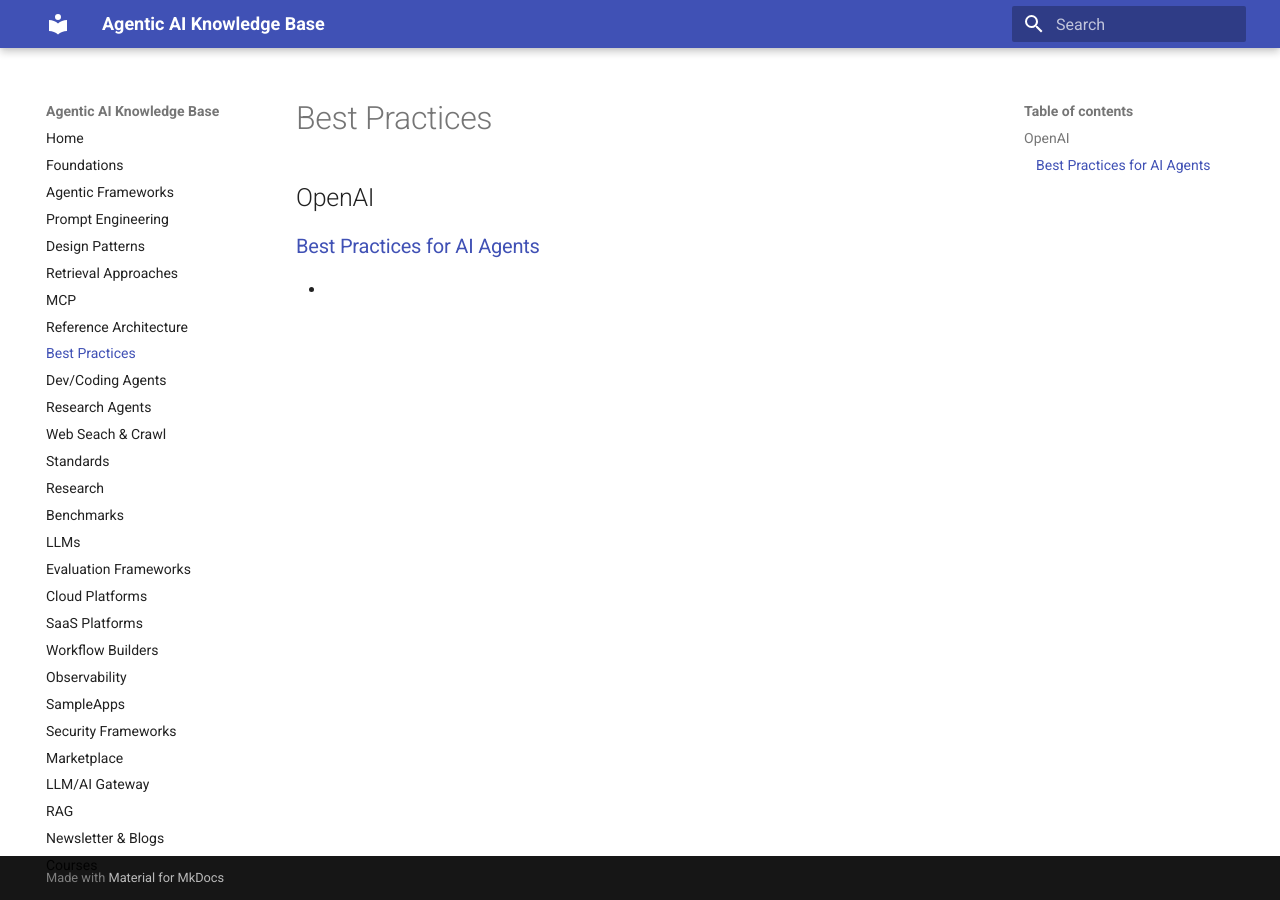
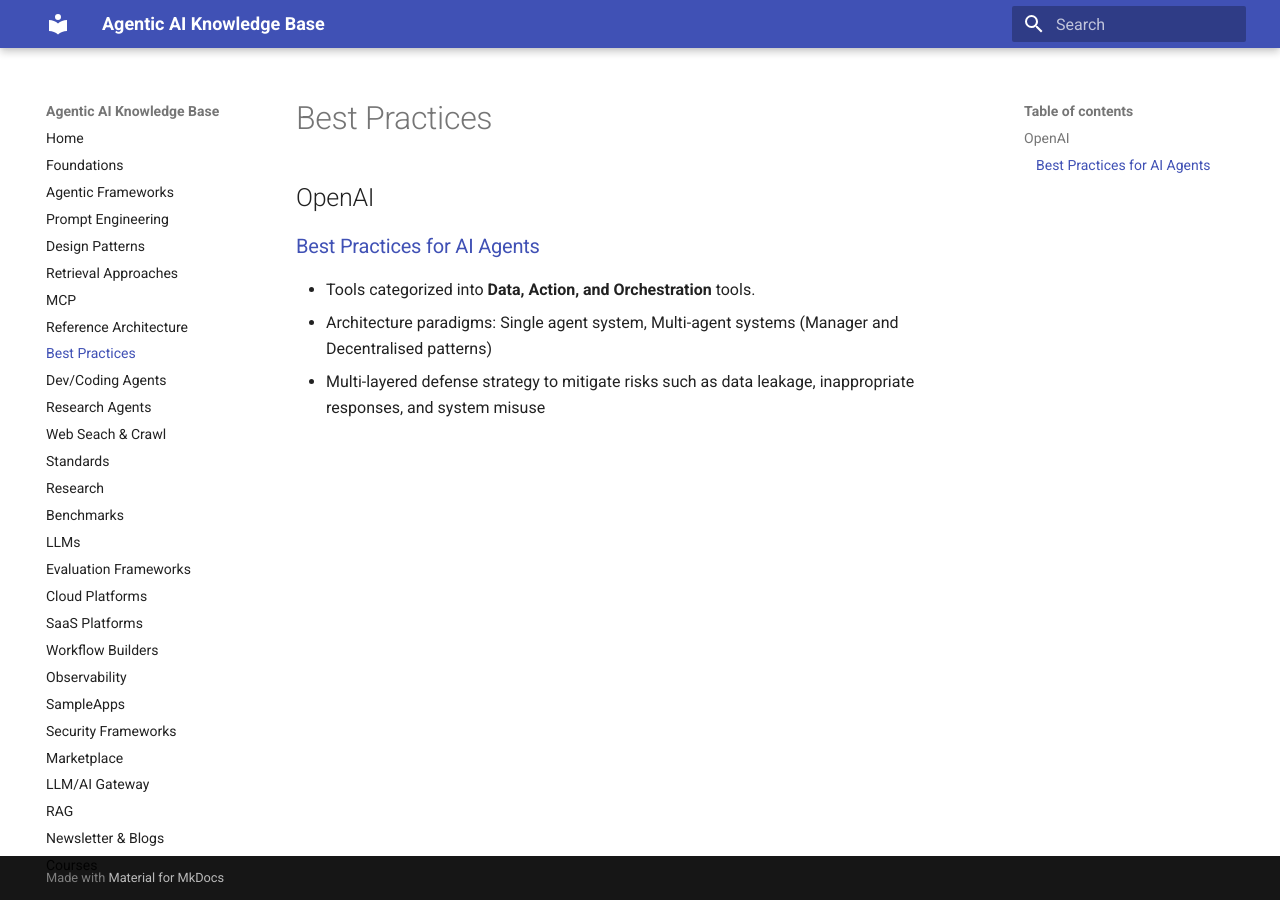
Before and after one commit to ankurkumarz/agentic-ai-knowledge-base, an MkDocs documentation site: the page built from docs/BestPractices/README.md, in a window 1280 px wide. Built offline with MkDocs 1.6.1 and Material for MkDocs 9.7.7, drawn with Linux system fonts in a browser that asks for light colours.

Commit message:
Update README.md

```diff
--- a/docs/BestPractices/README.md
+++ b/docs/BestPractices/README.md
@@ -2,4 +2,6 @@
 
 ### [Best Practices for AI Agents](https://cdn.openai.com/business-guides-and-resources/a-practical-guide-to-building-agents.pdf)
 
--
+- Tools categorized into **Data, Action, and Orchestration** tools.
+- Architecture paradigms: Single agent system, Multi-agent systems (Manager and Decentralised patterns)
+- Multi-layered defense strategy to mitigate risks such as data leakage, inappropriate responses, and system misuse
```
